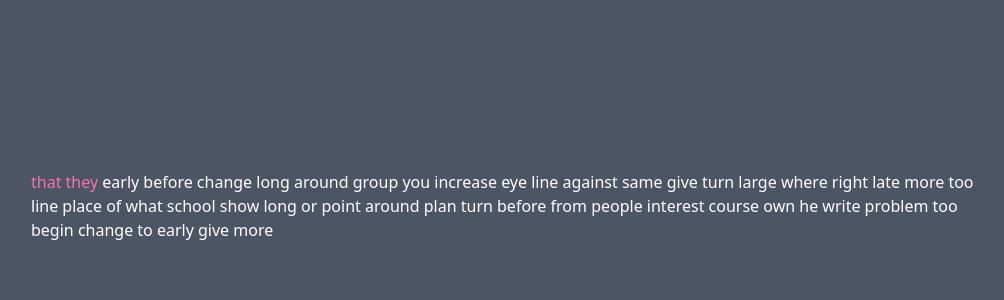
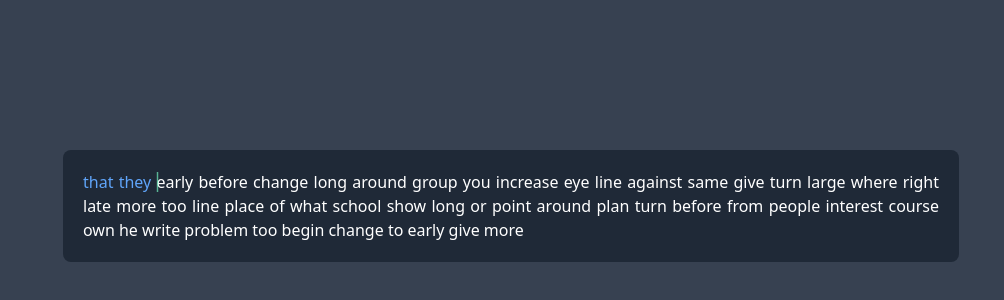
Before and after one commit to Evgastap/aesthetic-typer, a React (Create React App) app: page / in a window 1280 px wide. Shown: the part 194-494 px from the top of the page, without its empty margins (129-1133 px from the left). Built offline with nearby package versions, Linux system fonts and the light colour scheme.

Commit message:
MVP with erasing text & wrong text

```diff
--- a/src/App.tsx
+++ b/src/App.tsx
@@ -1,27 +1,59 @@
 import React, { useEffect, useState } from "react";
+import { motion } from "framer-motion";
 
 function App() {
   const [words, setWords] = useState({
-    prevWords: "",
-    currentLetter: "",
-    nextWords: "",
+    prevString: "",
+    currentString: "",
+    nextString: "",
   });
 
-  const handleKeyPress = (key: string) => {
-    if (key === words.currentLetter) {
+  const [inputWrong, setInputWrong] = useState("");
+
+  const handleKeyPress = (e: React.KeyboardEvent) => {
+    const key = e.key;
+    if (key === words.currentString) { // input is correct
+      setInputWrong("");
       setWords({
-        prevWords: words.prevWords + words.currentLetter,
-        currentLetter: words.nextWords.substring(0, 1),
-        nextWords: words.nextWords.substr(1),
+        prevString: words.prevString + words.currentString,
+        currentString: words.nextString.substring(0, 1),
+        nextString: words.nextString.substr(1),
       });
+    } else if (key === "Backspace") { // if backspace pressed
+      if (inputWrong) { // if there's already a string of wrong pressed keys
+        setInputWrong(inputWrong.substr(0, inputWrong.length - 1));
+        setWords({
+          prevString: words.prevString,
+          currentString: words.currentString.substring(0, Math.max(words.currentString.length - 1, 1)),
+          nextString: inputWrong.length === 1 ? words.nextString : words.currentString.substr(-1) + words.nextString,
+        });
+      } else { // if you're just trying to erase a correct key
+        setWords({
+          prevString: words.prevString.substring( 0, words.prevString.length - 1),
+          currentString: words.prevString.substr(-1),
+          nextString: words.currentString + words.nextString,
+        });
+      }
+    } else if (key.match("^[a-zA-Z]$")) { // if the key pressed is incorrect
+      const firstMistake = inputWrong.length === 0;
+      setWords({
+        prevString: words.prevString,
+        currentString: firstMistake
+          ? words.currentString
+          : words.currentString + words.nextString.substring(0, 1),
+        nextString: firstMistake
+          ? words.nextString
+          : words.nextString.substr(1),
+      });
+      setInputWrong(inputWrong + key);
     }
   };
 
   useEffect(() => {
     setWords({
-      prevWords: "that they ",
-      currentLetter: "e",
-      nextWords:
+      prevString: "that they ",
+      currentString: "e",
+      nextString:
         "arly before change long around group you increase eye line against same give turn large where right late more too line place of what school show long or point around plan turn before from people interest course own he write problem too begin change to early give more",
     });
     // fetch(
@@ -33,14 +65,23 @@ function App() {
 
   return (
     <div
-      className="w-screen h-screen bg-gray-600 flex items-center justify-center"
+      className="w-screen h-screen bg-gray-700 flex items-center justify-center"
       tabIndex={0}
-      onKeyDown={(e) => handleKeyPress(e.key)}
+      onKeyDown={(e) => handleKeyPress(e)}
     >
-      <div className="w-3/4 bg-gray-600">
-        <div className="text-pink-400 inline">{words.prevWords}</div>
-        <div className="text-white inline">{words.currentLetter}</div>
-        <div className="text-white inline">{words.nextWords}</div>
+      <div className="w-3/4 max-w-4xl text-justify bg-gray-800 rounded-lg p-5">
+        <div className="text-blue-400 inline">{words.prevString}</div>
+        <motion.div
+          layout
+          transition={{ type: "tween", duration: 0.075 }}
+          className="text-green-300 inline absolute text-xl -mx-1 -my-1 animate-pulse"
+        >
+          |
+        </motion.div>
+        <div className={`${inputWrong ? "text-red-400" : "text-white"} inline`}>
+          {/*inputWrong ? inputWrong : */ words.currentString}
+        </div>
+        <div className="text-white inline">{words.nextString}</div>
       </div>
     </div>
   );
```
